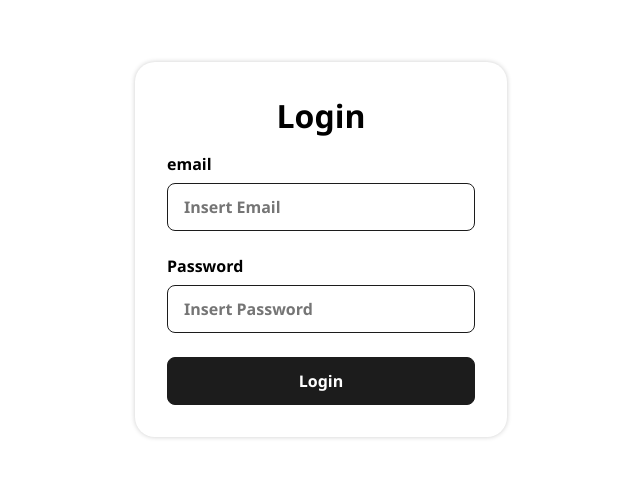
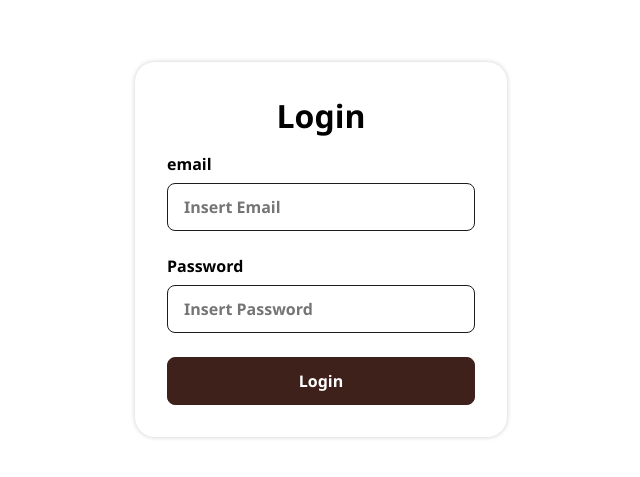
Before and after one commit to taqiyyhdh/qyufee, a React (Vite) app: page /login in a window 1280 px wide. Shown: the part 151-628 px from the top of the page, without its empty margins (319-959 px from the left). Built offline with nearby package versions, Linux system fonts and the light colour scheme; no server answers.

Commit message:
💄 style: update button styles

```diff
--- a/src/components/ui/Button/Button.module.css
+++ b/src/components/ui/Button/Button.module.css
@@ -8,13 +8,13 @@
 }
 
 .button-primary {
-  background-color: #1c1c1c;
-  border: 1px solid #1c1c1c;
+  background-color: #3D211A;
+  border: 1px solid #3D211A;
   color: #fff;;
 }
 
 .button-secondary {
-  background-color: #fff;
-  color: #1c1c1c;
-  border: 1px solid #1c1c1c;
+  background-color: #CBB799;
+  color: #3D211A;
+  border: 1.5px solid #3D211A;
 }
```
